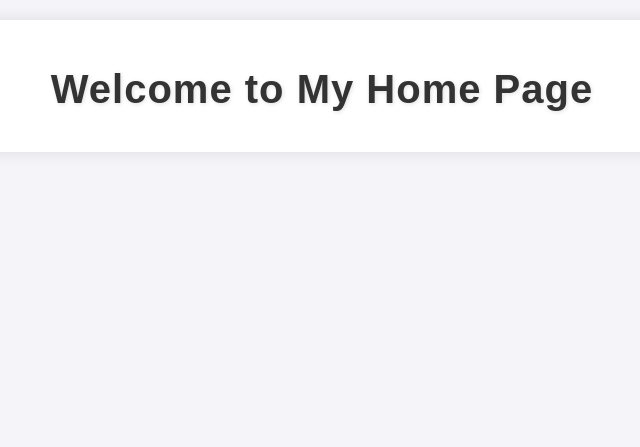
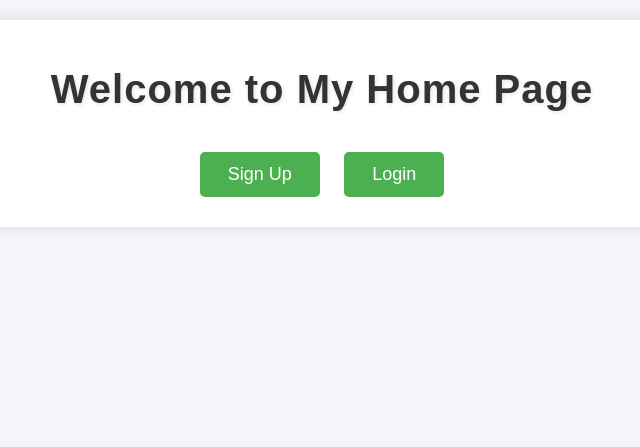
Before and after one commit to BenZehavi423/smart-dashboard, a Flask app: page / in a window 1280 px wide. Shown: the part 166-613 px from the top of the page, without its empty margins (318-958 px from the left). Run offline with Flask 3, Linux system fonts and the light colour scheme.

Commit message:
signup and login buttons from homepage

```diff
--- a/website/web/templates/home.html
+++ b/website/web/templates/home.html
@@ -4,4 +4,8 @@ My Home
 {% endblock %}
 {% block content %}
 <h1>Welcome to My Home Page</h1>
+<div style="margin-top: 30px; text-align: center;">
+    <a href="{{ url_for('auth.register') }}" class="button">Sign Up</a>
+    <a href="{{ url_for('auth.login') }}" class="button">Login</a>
+</div>
 {% endblock %}
```
